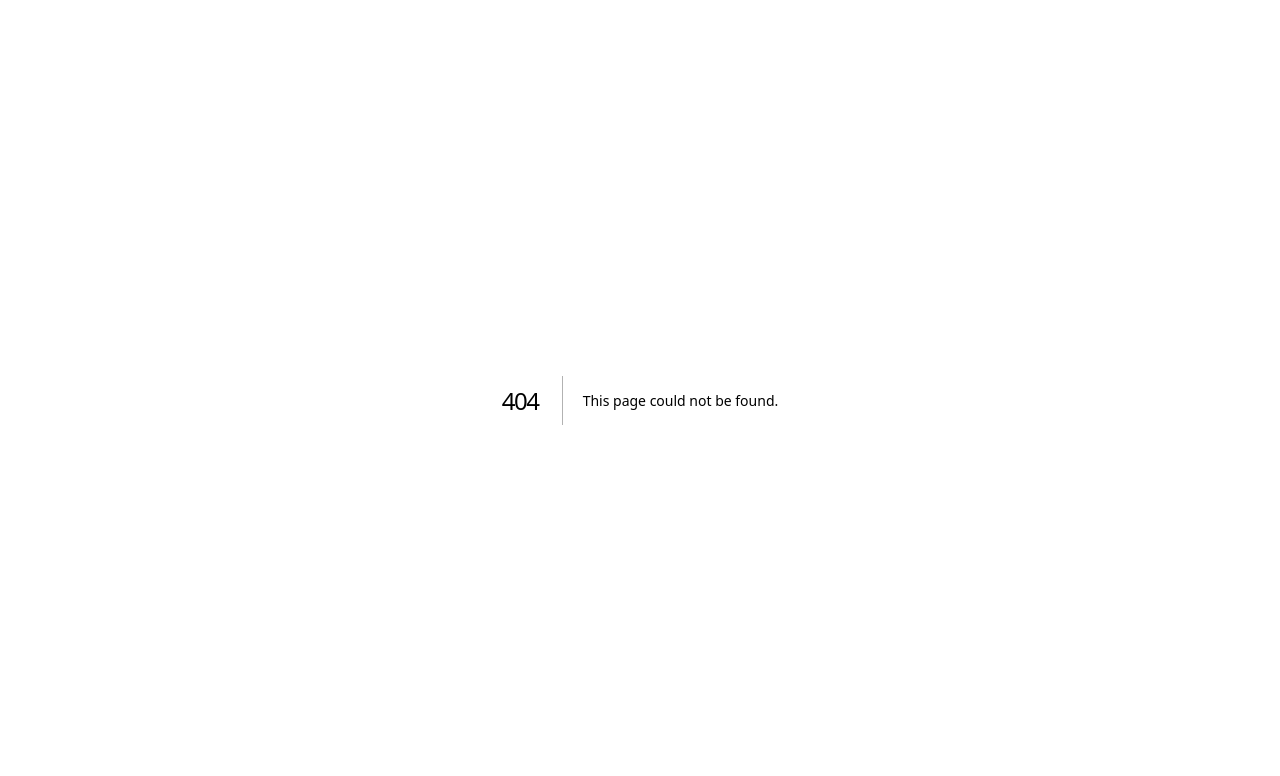
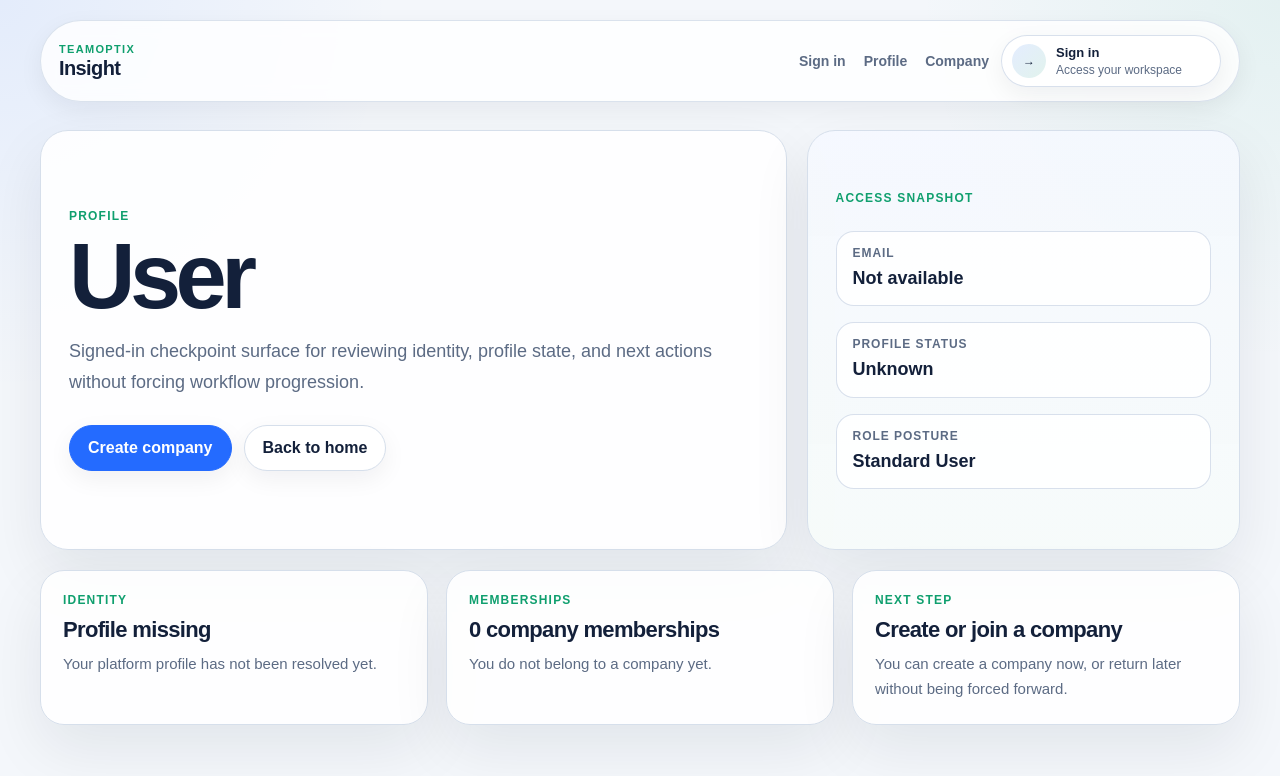
Before and after one commit to TedCarlson/teamoptix-insight, a Next.js app in the folder apps/web/: page /profile in a window 1280 px wide. Before the commit this address had no page. Shown: the top 776 px of the page. Built offline with nearby package versions, Linux system fonts and the light colour scheme; no server answers.

Commit message:
fix: mount access provider in root layout and verify profile hydration

```diff
--- a/apps/web/src/app/globals.css
+++ b/apps/web/src/app/globals.css
@@ -318,3 +318,81 @@ h1 {
     border-radius: 20px;
   }
 }
+
+.site-header__right {
+  display: flex;
+  align-items: center;
+  gap: 12px;
+}
+
+.identity-pill {
+  min-width: 220px;
+  max-width: 320px;
+  display: inline-flex;
+  align-items: center;
+  gap: 10px;
+  padding: 8px 10px;
+  border: 1px solid rgba(214, 223, 235, 0.95);
+  border-radius: 999px;
+  background: rgba(255, 255, 255, 0.88);
+  box-shadow: var(--shadow-sm);
+}
+
+.identity-pill--link {
+  text-decoration: none;
+}
+
+.identity-pill--muted {
+  color: var(--muted);
+  justify-content: center;
+}
+
+.identity-pill__avatar {
+  width: 34px;
+  height: 34px;
+  border-radius: 999px;
+  display: grid;
+  place-items: center;
+  background: linear-gradient(135deg, rgba(36, 107, 255, 0.12), rgba(15, 159, 110, 0.12));
+  color: var(--text);
+  font-size: 12px;
+  font-weight: 800;
+  flex: 0 0 auto;
+}
+
+.identity-pill__content {
+  min-width: 0;
+  display: flex;
+  flex-direction: column;
+  gap: 2px;
+}
+
+.identity-pill__content strong {
+  font-size: 13px;
+  line-height: 1.2;
+  white-space: nowrap;
+  overflow: hidden;
+  text-overflow: ellipsis;
+}
+
+.identity-pill__content span {
+  color: var(--muted);
+  font-size: 12px;
+  line-height: 1.2;
+  white-space: nowrap;
+  overflow: hidden;
+  text-overflow: ellipsis;
+}
+
+@media (max-width: 768px) {
+  .site-header__right {
+    width: 100%;
+    justify-content: flex-end;
+  }
+
+  .identity-pill {
+    min-width: 0;
+    width: auto;
+    max-width: 100%;
+  }
+}
--- a/apps/web/src/app/layout.tsx
+++ b/apps/web/src/app/layout.tsx
@@ -1,5 +1,6 @@
 import type { Metadata } from "next";
 import "./globals.css";
+import { AccessProvider } from "@/features/access/AccessProvider";
 
 export const metadata: Metadata = {
   title: "Insight",
@@ -9,7 +10,9 @@ export const metadata: Metadata = {
 export default function RootLayout(props: { children: React.ReactNode }) {
   return (
     <html lang="en">
-      <body>{props.children}</body>
+      <body>
+        <AccessProvider>{props.children}</AccessProvider>
+      </body>
     </html>
   );
 }
--- /dev/null
+++ b/apps/web/src/app/profile/page.tsx
@@ -0,0 +1,115 @@
+"use client";
+
+import { useAccess } from "@/features/access/AccessProvider";
+import SiteHeader from "@/features/landing/components/SiteHeader";
+
+function StatusCard(props: {
+  eyebrow: string;
+  title: string;
+  body: string;
+}) {
+  const { eyebrow, title, body } = props;
+
+  return (
+    <article className="value-card">
+      <p className="value-card__eyebrow">{eyebrow}</p>
+      <h3 className="value-card__title">{title}</h3>
+      <p className="value-card__body">{body}</p>
+    </article>
+  );
+}
+
+export default function ProfilePage() {
+  const access = useAccess();
+
+  const name =
+    access.display_name ||
+    [access.first_name, access.last_name].filter(Boolean).join(" ") ||
+    access.email ||
+    "User";
+
+  const membershipCount = access.memberships?.length ?? 0;
+
+  return (
+    <main className="landing-page">
+      <SiteHeader />
+
+      <section className="hero">
+        <div className="hero__grid">
+          <section className="hero-card hero-card--primary">
+            <p className="eyebrow">Profile</p>
+            <h1>{access.loading ? "Loading" : name}</h1>
+            <p className="lede">
+              Signed-in checkpoint surface for reviewing identity, profile state,
+              and next actions without forcing workflow progression.
+            </p>
+
+            <div className="cta-row">
+              <a className="button button-primary" href="/company/setup">
+                Create company
+              </a>
+              <a className="button" href="/">
+                Back to home
+              </a>
+            </div>
+          </section>
+
+          <aside className="hero-card hero-card--secondary">
+            <p className="eyebrow">Access snapshot</p>
+
+            <div className="hero-stat">
+              <span className="hero-stat__label">Email</span>
+              <strong>{access.email ?? "Not available"}</strong>
+            </div>
+
+            <div className="hero-stat">
+              <span className="hero-stat__label">Profile status</span>
+              <strong>{access.profile_status ?? "Unknown"}</strong>
+            </div>
+
+            <div className="hero-stat">
+              <span className="hero-stat__label">Role posture</span>
+              <strong>
+                {access.is_platform_owner ? "Platform Owner" : "Standard User"}
+              </strong>
+            </div>
+          </aside>
+        </div>
+      </section>
+
+      <section className="value-strip">
+        <div className="value-grid">
+          <StatusCard
+            eyebrow="Identity"
+            title={access.profile_id ? "Profile exists" : "Profile missing"}
+            body={
+              access.profile_id
+                ? "Your platform identity is active and resolving through access context."
+                : "Your platform profile has not been resolved yet."
+            }
+          />
+
+          <StatusCard
+            eyebrow="Memberships"
+            title={`${membershipCount} company ${membershipCount === 1 ? "membership" : "memberships"}`}
+            body={
+              membershipCount > 0
+                ? "You already have company context available in the platform."
+                : "You do not belong to a company yet."
+            }
+          />
+
+          <StatusCard
+            eyebrow="Next step"
+            title={membershipCount > 0 ? "Continue platform flow" : "Create or join a company"}
+            body={
+              membershipCount > 0
+                ? "You are ready for the next authenticated application surfaces."
+                : "You can create a company now, or return later without being forced forward."
+            }
+          />
+        </div>
+      </section>
+    </main>
+  );
+}
--- a/apps/web/src/features/access/AccessProvider.tsx
+++ b/apps/web/src/features/access/AccessProvider.tsx
@@ -1,6 +1,7 @@
 "use client";
 
 import { createContext, useContext, useEffect, useState } from "react";
+import { getSupabaseBrowserClient } from "@/lib/supabase/browser";
 
 type Membership = {
   company_id: string;
@@ -12,41 +13,89 @@ type Membership = {
   title: string | null;
 };
 
-type AccessContext = {
+type AccessState = {
   loading: boolean;
   auth_user_id?: string;
   profile_id?: string;
   email?: string;
+  first_name?: string;
+  last_name?: string;
   display_name?: string;
+  mobile_phone?: string | null;
+  profile_status?: string;
   is_platform_owner?: boolean;
-  memberships?: Membership[];
+  memberships: Membership[];
 };
 
-const AccessCtx = createContext<AccessContext>({ loading: true });
+const AccessCtx = createContext<AccessState>({
+  loading: true,
+  memberships: [],
+});
 
-export function AccessProvider(props: { children: React.ReactNode }) {
-  const [state, setState] = useState<AccessContext>({ loading: true });
+export function AccessProvider({ children }: { children: React.ReactNode }) {
+  const [state, setState] = useState<AccessState>({
+    loading: true,
+    memberships: [],
+  });
 
-  useEffect(() => {
   async function loadAccess() {
     try {
-        const res = await fetch("/api/access-context");
+      const res = await fetch("/api/access-context", {
+        method: "GET",
+        cache: "no-store",
+        credentials: "include",
+      });
+
       const data = await res.json();
+
+      if (!data) {
+        setState({
+          loading: false,
+          memberships: [],
+        });
+        return;
+      }
 
       setState({
         loading: false,
-          ...data
+        auth_user_id: data.auth_user_id,
+        profile_id: data.profile_id,
+        email: data.email,
+        first_name: data.first_name,
+        last_name: data.last_name,
+        display_name: data.display_name,
+        mobile_phone: data.mobile_phone ?? null,
+        profile_status: data.profile_status,
+        is_platform_owner: Boolean(data.is_platform_owner),
+        memberships: Array.isArray(data.memberships) ? data.memberships : [],
       });
     } catch (err) {
       console.error("access context load failed", err);
-        setState({ loading: false });
+
+      setState({
+        loading: false,
+        memberships: [],
+      });
     }
   }
 
+  useEffect(() => {
     loadAccess();
+
+    const supabase = getSupabaseBrowserClient();
+
+    const {
+      data: { subscription },
+    } = supabase.auth.onAuthStateChange(() => {
+      loadAccess();
+    });
+
+    return () => {
+      subscription.unsubscribe();
+    };
   }, []);
 
-  return <AccessCtx.Provider value={state}>{props.children}</AccessCtx.Provider>;
+  return <AccessCtx.Provider value={state}>{children}</AccessCtx.Provider>;
 }
 
 export function useAccess() {
--- /dev/null
+++ b/apps/web/src/features/access/components/IdentityPill.tsx
@@ -0,0 +1,56 @@
+"use client";
+
+import { useAccess } from "@/features/access/AccessProvider";
+
+function initials(name?: string, email?: string) {
+  const source = (name || email || "?").trim();
+  const parts = source.split(/\s+/).filter(Boolean);
+  if (parts.length >= 2) return (parts[0][0] + parts[1][0]).toUpperCase();
+  return source.slice(0, 2).toUpperCase();
+}
+
+export default function IdentityPill() {
+  const access = useAccess();
+
+  if (access.loading) {
+    return <div className="identity-pill identity-pill--muted">Loading…</div>;
+  }
+
+  if (!access.auth_user_id) {
+    return (
+      <a className="identity-pill identity-pill--link" href="/sign-in">
+        <span className="identity-pill__avatar">→</span>
+        <span className="identity-pill__content">
+          <strong>Sign in</strong>
+          <span>Access your workspace</span>
+        </span>
+      </a>
+    );
+  }
+
+  const name =
+    access.display_name ||
+    [access.first_name, access.last_name].filter(Boolean).join(" ") ||
+    access.email ||
+    "Signed in";
+
+  const companyLabel =
+    access.memberships && access.memberships.length > 0
+      ? access.memberships[0].company_name
+      : "No company yet";
+
+  return (
+    <div className="identity-pill">
+      <span className="identity-pill__avatar">
+        {initials(name, access.email)}
+      </span>
+
+      <span className="identity-pill__content">
+        <strong>{name}</strong>
+        <span>
+          {access.is_platform_owner ? "Platform Owner" : companyLabel}
+        </span>
+      </span>
+    </div>
+  );
+}
--- a/apps/web/src/features/landing/components/SiteHeader.tsx
+++ b/apps/web/src/features/landing/components/SiteHeader.tsx
@@ -1,3 +1,5 @@
+import IdentityPill from "@/features/access/components/IdentityPill";
+
 export default function SiteHeader() {
   return (
     <header className="site-header">
@@ -7,11 +9,15 @@ export default function SiteHeader() {
           <span className="brand-mark__name">Insight</span>
         </a>
 
-        <nav className="site-nav" aria-label="Primary">
-          <a href="/sign-in">Sign in</a>
-          <a href="/profile/setup">Profile</a>
-          <a href="/company/setup">Company</a>
-        </nav>
+        <div className="site-header__right">
+          <nav className="site-nav" aria-label="Primary">
+            <a href="/sign-in">Sign in</a>
+            <a href="/profile/setup">Profile</a>
+            <a href="/company/setup">Company</a>
+          </nav>
+
+          <IdentityPill />
+        </div>
       </div>
     </header>
   );
```
Also changed, not shown: apps/web/src/app/company/setup/page.tsx (+16 -1 lines), apps/web/src/app/page.tsx (+36 -2 lines), apps/web/src/app/sign-in/page.tsx (+8 -6 lines), 2 other files (tests, documents, lock files or other folders). Lines whose indentation alone changed are shown as unchanged.
